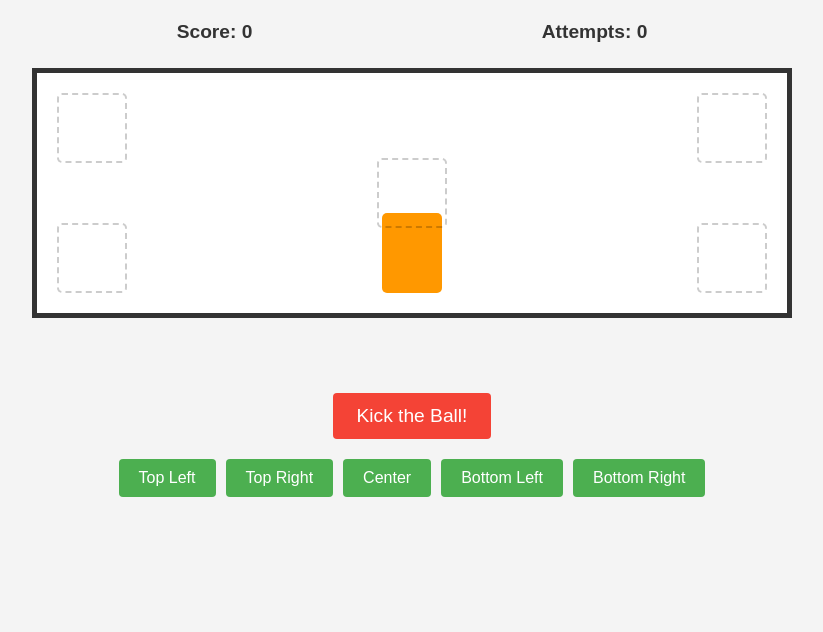
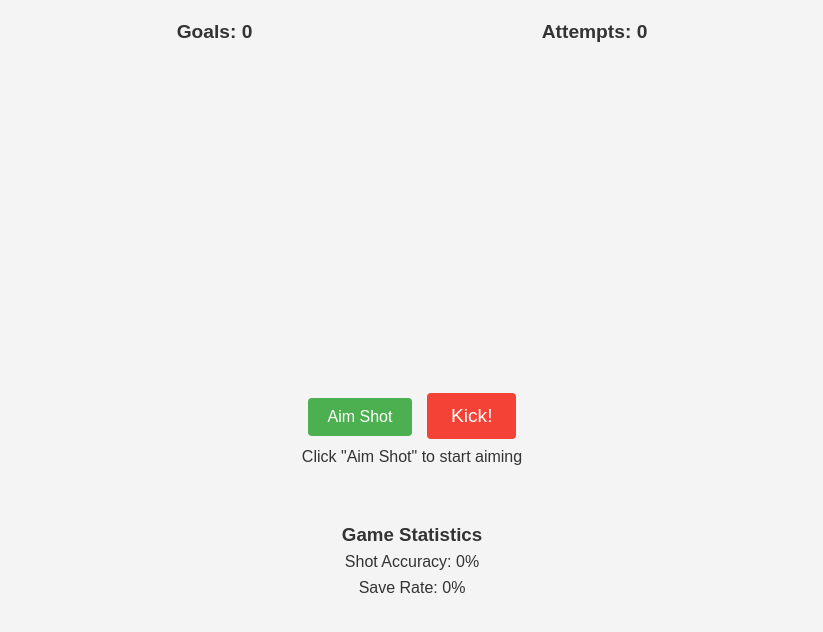
Before and after one commit to amirkabbara/penalty-kicker-game, a website: page index.html in a window 1280 px wide. Shown: the part 74-706 px from the top of the page, without its empty margins (228-1051 px from the left). Drawn offline with Linux system fonts and the light colour scheme.

Commit message:
Update index.html via editor

```diff
--- a/index.html
+++ b/index.html
@@ -10,31 +10,30 @@
   <div class="container">
     <h1>Penalty Kicker Game</h1>
     <div id="scoreboard">
-      <p>Score: <span id="score">0</span></p>
+      <p>Goals: <span id="score">0</span></p>
       <p>Attempts: <span id="attempts">0</span></p>
     </div>
+
     <div id="game-area">
-      <div id="goal">
-        <div id="goalkeeper"></div>
-        <div class="target" id="top-left"></div>
-        <div class="target" id="top-right"></div>
-        <div class="target" id="bottom-left"></div>
-        <div class="target" id="bottom-right"></div>
-        <div class="target" id="center"></div>
-        <div id="ball"></div>
+      <canvas id="gameCanvas" width="600" height="400"></canvas>
+      <div id="aimer" class="hidden">
+        <div id="aimer-dot"></div>
       </div>
     </div>
+
     <div id="controls">
-      <button id="kick-button">Kick the Ball!</button>
-      <div id="direction-buttons">
-        <button id="top-left-btn">Top Left</button>
-        <button id="top-right-btn">Top Right</button>
-        <button id="center-btn">Center</button>
-        <button id="bottom-left-btn">Bottom Left</button>
-        <button id="bottom-right-btn">Bottom Right</button>
-      </div>
+      <button id="aim-button" class="primary-button">Aim Shot</button>
+      <button id="kick-button" class="primary-button" disabled>Kick!</button>
+      <p id="instruction">Click "Aim Shot" to start aiming</p>
     </div>
+
     <div id="message"></div>
+
+    <div id="game-stats">
+      <h3>Game Statistics</h3>
+      <p>Shot Accuracy: <span id="accuracy">0</span>%</p>
+      <p>Save Rate: <span id="save-rate">0</span>%</p>
+    </div>
   </div>
   <script src="script.js"></script>
 </body>
```
